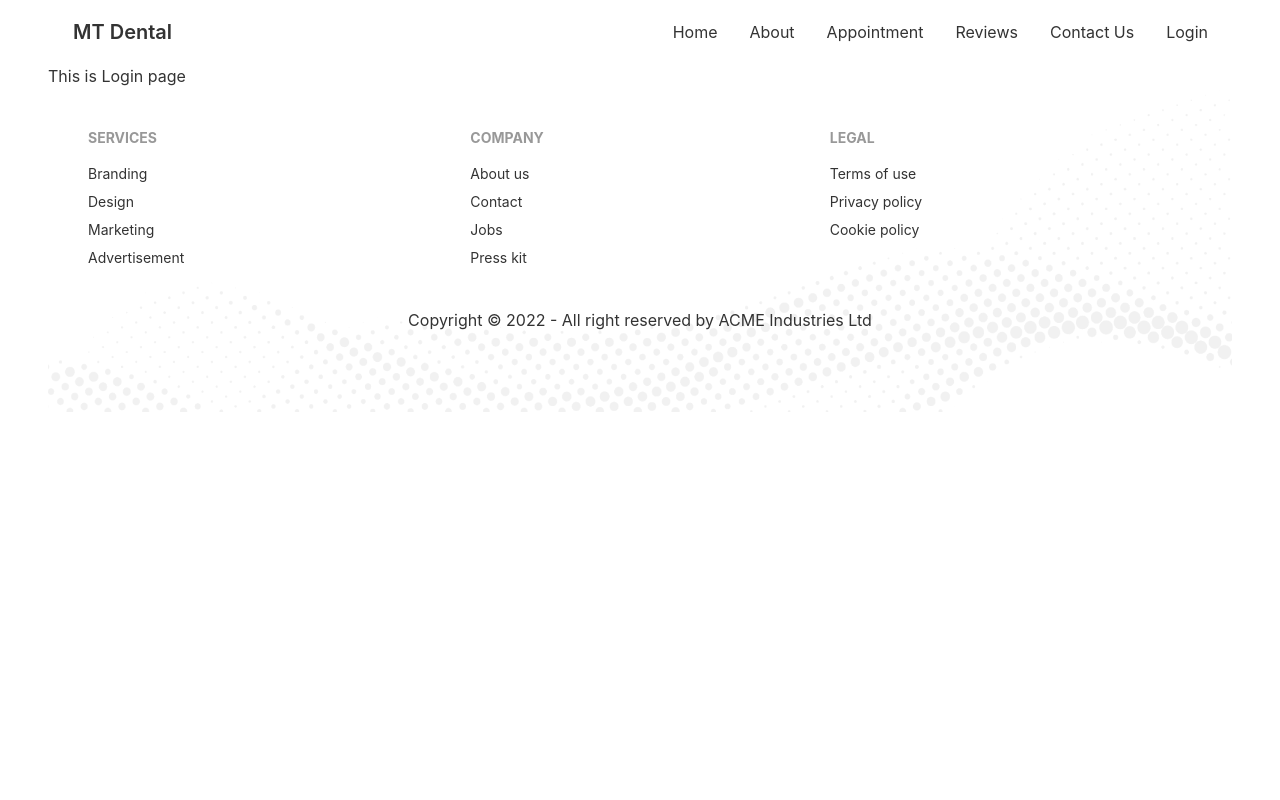
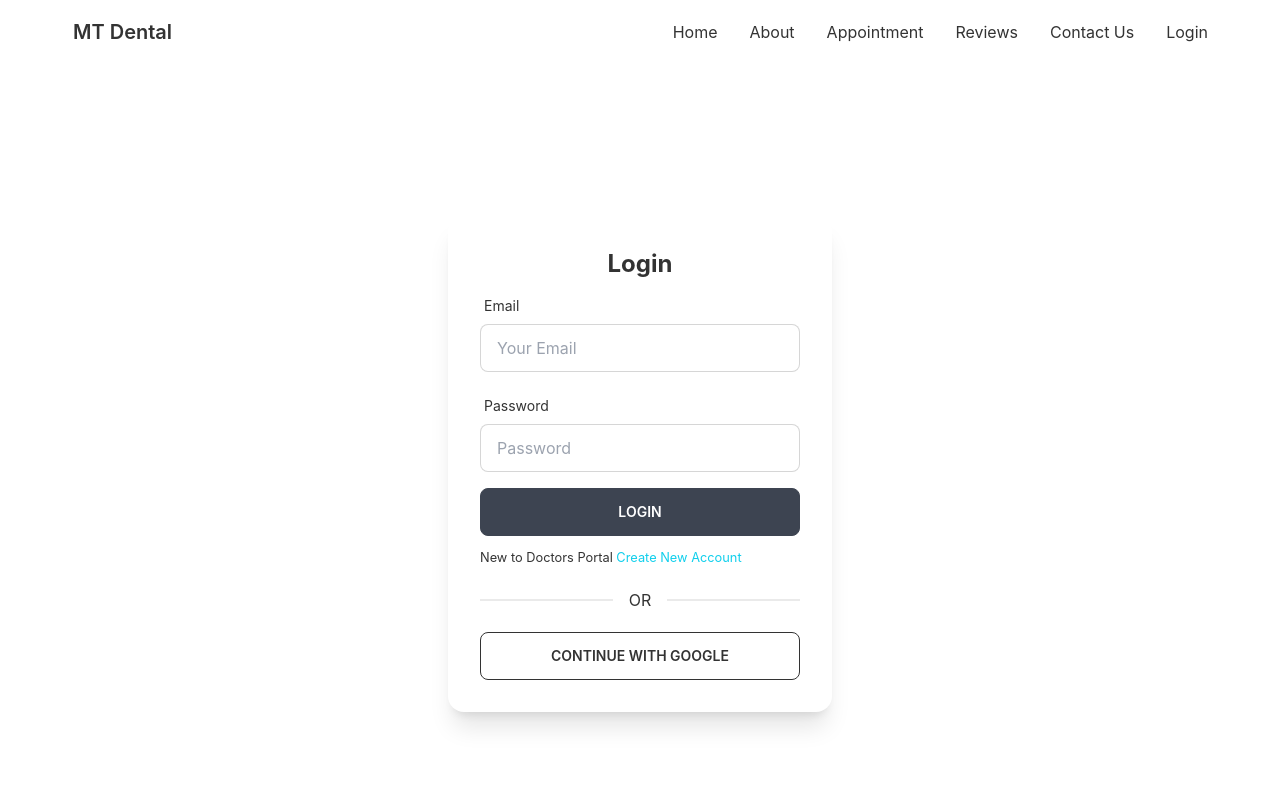
Before and after one commit to sayeef-rahman/dental-service-client, a React (Create React App) app: page /login in a window 1280 px wide. Shown: the top 800 px of the page. Built offline with nearby package versions, Linux system fonts and the light colour scheme; no server answers.

Commit message:
Loging page started

```diff
--- a/package.json
+++ b/package.json
@@ -13,6 +13,7 @@
     "react-day-picker": "^8.0.5",
     "react-dom": "^18.1.0",
     "react-firebase-hooks": "^5.0.3",
+    "react-hook-form": "^7.31.1",
     "react-router-dom": "^6.3.0",
     "react-scripts": "5.0.1",
     "web-vitals": "^2.1.4"
--- a/src/Pages/Login/Login.js
+++ b/src/Pages/Login/Login.js
@@ -1,10 +1,109 @@
-import React from 'react';
+import React, { useEffect } from 'react';
+import { useSignInWithEmailAndPassword, useSignInWithGoogle } from 'react-firebase-hooks/auth';
+import auth from '../../firebase.init';
+import { useForm } from "react-hook-form";
+import { Link, useLocation, useNavigate } from 'react-router-dom';
 
 const Login = () => {
+    const [signInWithGoogle, gUser, gLoading, gError] = useSignInWithGoogle(auth);
+    const { register, formState: { errors }, handleSubmit } = useForm();
+    const [
+        signInWithEmailAndPassword,
+        user,
+        loading,
+        error,
+    ] = useSignInWithEmailAndPassword(auth);
+
+    let signInError;
+    const navigate = useNavigate();
+    const location = useLocation();
+    let from = location.state?.from?.pathname || "/";
+
+    useEffect(() => {
+        if (user || gUser) {
+            navigate(from, { replace: true });
+        }
+    }, [user, gUser, from, navigate])
+
+    if (loading || gLoading) {
+        return <Loading></Loading>
+    }
+
+    if (error || gError) {
+        signInError = <p className='text-red-500'><small>{error?.message || gError?.message}</small></p>
+    }
+
+    const onSubmit = data => {
+        signInWithEmailAndPassword(data.email, data.password);
+    }
     return (
-        <div>
-            <h1>This is Login page</h1>
-        </div>
+        <div className='flex h-screen justify-center items-center'>
+            <div className="card w-96 bg-base-100 shadow-xl">
+                <div className="card-body">
+                    <h2 className="text-center text-2xl font-bold">Login</h2>
+                    <form onSubmit={handleSubmit(onSubmit)}>
+
+                        <div className="form-control w-full max-w-xs">
+                            <label className="label">
+                                <span className="label-text">Email</span>
+                            </label>
+                            <input
+                                type="email"
+                                placeholder="Your Email"
+                                className="input input-bordered w-full max-w-xs"
+                                {...register("email", {
+                                    required: {
+                                        value: true,
+                                        message: 'Email is Required'
+                                    },
+                                    pattern: {
+                                        value: /[a-z0-9]+@[a-z]+\.[a-z]{2,3}/,
+                                        message: 'Provide a valid Email'
+                                    }
+                                })}
+                            />
+                            <label className="label">
+                                {errors.email?.type === 'required' && <span className="label-text-alt text-red-500">{errors.email.message}</span>}
+                                {errors.email?.type === 'pattern' && <span className="label-text-alt text-red-500">{errors.email.message}</span>}
+                            </label>
+                        </div>
+                        <div className="form-control w-full max-w-xs">
+                            <label className="label">
+                                <span className="label-text">Password</span>
+                            </label>
+                            <input
+                                type="password"
+                                placeholder="Password"
+                                className="input input-bordered w-full max-w-xs"
+                                {...register("password", {
+                                    required: {
+                                        value: true,
+                                        message: 'Password is Required'
+                                    },
+                                    minLength: {
+                                        value: 6,
+                                        message: 'Must be 6 characters or longer'
+                                    }
+                                })}
+                            />
+                            <label className="label">
+                                {errors.password?.type === 'required' && <span className="label-text-alt text-red-500">{errors.password.message}</span>}
+                                {errors.password?.type === 'minLength' && <span className="label-text-alt text-red-500">{errors.password.message}</span>}
+                            </label>
+                        </div>
+
+                        {signInError}
+                        <input className='btn w-full max-w-xs text-white' type="submit" value="Login" />
+                    </form>
+                    <p><small>New to Doctors Portal <Link className='text-primary' to="/signup">Create New Account</Link></small></p>
+                    <div className="divider">OR</div>
+                    <button
+                        onClick={() => signInWithGoogle()}
+                        className="btn btn-outline"
+                    >Continue with Google</button>
+                </div>
+            </div>
+        </div >
     );
 };
 
--- /dev/null
+++ b/src/Pages/Shared/Loading.js
@@ -0,0 +1,11 @@
+import React from 'react';
+
+const Loading = () => {
+    return (
+        <div>
+
+        </div>
+    );
+};
+
+export default Loading;
```
Also changed, not shown: 1 other file (tests, documents, lock files or other folders).
